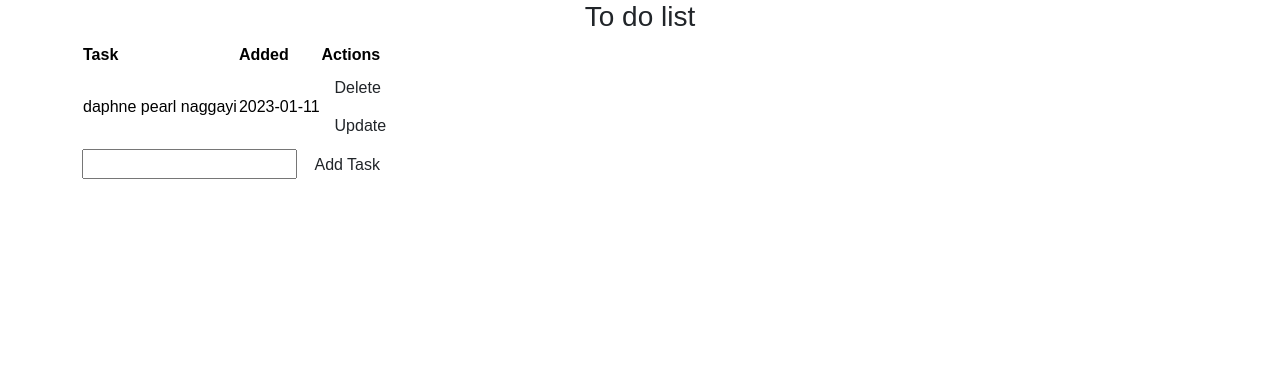
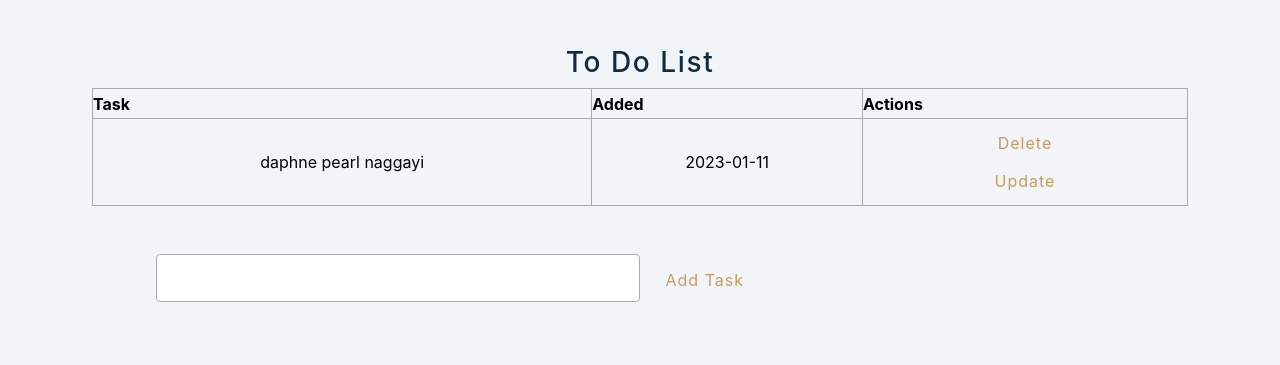
Before and after one commit to Naggayi-Daphne-Pearl/todo_list, a Flask app: page / in a window 1280 px wide. Shown: the top 365 px of the page. Run offline with Flask 2, Linux system fonts and the light colour scheme; data comes from the database, SQL or seed files in the repository; some libraries are stand-ins or nearby versions.

Commit message:
Style sheet for the applicatin

```diff
--- a/static/css/main.css
+++ b/static/css/main.css
@@ -1,5 +1,217 @@
-body {
-    margin:0;
-    font-weight: 400;
-    font-family: sans-serif;
+/*
+===============
+Variables
+===============
+*/
+
+:root {
+    /* dark shades of primary color*/
+    --clr-primary-1: hsl(205, 86%, 17%);
+    --clr-primary-2: hsl(205, 77%, 27%);
+    --clr-primary-3: hsl(205, 72%, 37%);
+    --clr-primary-4: hsl(205, 63%, 48%);
+    /* primary/main color */
+    --clr-primary-5: hsl(205, 78%, 60%);
+    /* lighter shades of primary color */
+    --clr-primary-6: hsl(205, 89%, 70%);
+    --clr-primary-7: hsl(205, 90%, 76%);
+    --clr-primary-8: hsl(205, 86%, 81%);
+    --clr-primary-9: hsl(205, 90%, 88%);
+    --clr-primary-10: hsl(205, 100%, 96%);
+    /* darkest grey - used for headings */
+    --clr-grey-1: hsl(209, 61%, 16%);
+    --clr-grey-2: hsl(211, 39%, 23%);
+    --clr-grey-3: hsl(209, 34%, 30%);
+    --clr-grey-4: hsl(209, 28%, 39%);
+    /* grey used for paragraphs */
+    --clr-grey-5: hsl(210, 22%, 49%);
+    --clr-grey-6: hsl(209, 23%, 60%);
+    --clr-grey-7: hsl(211, 27%, 70%);
+    --clr-grey-8: hsl(210, 31%, 80%);
+    --clr-grey-9: hsl(212, 33%, 89%);
+    --clr-grey-10: hsl(210, 36%, 96%);
+    --clr-white: #fff;
+    --clr-gold: #c59d5f;
+
+    --clr-red-dark: hsl(360, 67%, 44%);
+    --clr-red-light: hsl(360, 71%, 66%);
+    --clr-green-dark: hsl(125, 67%, 44%);
+    --clr-green-light: hsl(125, 71%, 66%);
+    --clr-black: #222;
+    --transition: all 0.3s linear;
+    --spacing: 0.1rem;
+    --radius: 0.25rem;
+    --light-shadow: 0 5px 15px rgba(0, 0, 0, 0.1);
+    --dark-shadow: 0 5px 15px rgba(0, 0, 0, 0.2);
+    --max-width: 1170px;
+    --fixed-width: 620px;
+
+
+    --textColor: var(--grey-900);
+    --borderRadius: 0.25rem;
+    --letterSpacing: 1px;
+    --transition: 0.3s ease-in-out all;
+    --max-width: 1120px;
+    --fixed-width: 600px;
+
+    /* box shadow*/
+    --shadow-1: 0 1px 3px 0 rgba(0, 0, 0, 0.1), 0 1px 2px 0 rgba(0, 0, 0, 0.06);
+    --shadow-2: 0 4px 6px -1px rgba(0, 0, 0, 0.1),
+      0 2px 4px -1px rgba(0, 0, 0, 0.06);
+    --shadow-3: 0 10px 15px -3px rgba(0, 0, 0, 0.1),
+      0 4px 6px -2px rgba(0, 0, 0, 0.05);
+    --shadow-4: 0 20px 25px -5px rgba(0, 0, 0, 0.1),
+      0 10px 10px -5px rgba(0, 0, 0, 0.04);
+
+  }
+
+
+  /*
+  ===============
+  Global Styles
+  ===============
+  */
+
+  *,
+  ::after,
+  ::before {
+    margin: 0;
+    padding: 0;
+    box-sizing: border-box;
+  }
+  body {
+    font-family: -apple-system, BlinkMacSystemFont, 'Segoe UI', Roboto, Oxygen,
+      Ubuntu, Cantarell, 'Open Sans', 'Helvetica Neue', sans-serif;
+    background: var(--clr-grey-10);
+    color: var(--clr-grey-1);
+    line-height: 1.5;
+    font-size: 0.875rem;
+  }
+  ul {
+    list-style-type: none;
+  }
+  a {
+    text-decoration: none;
+  }
+  h1,
+  h2,
+  h3,
+  h4 {
+    letter-spacing: var(--spacing);
+    text-transform: capitalize;
+    line-height: 1.25;
+    margin-bottom: 0.75rem;
+  }
+  h1 {
+    font-size: 3rem;
+  }
+  h2 {
+    font-size: 2rem;
+  }
+  h3 {
+    font-size: 1.25rem;
+  }
+  h4 {
+    font-size: 0.875rem;
+  }
+  p {
+    margin-bottom: 1.25rem;
+    color: var(--clr-grey-5);
+  }
+  @media screen and (min-width: 800px) {
+    h1 {
+      font-size: 4rem;
+    }
+    h2 {
+      font-size: 2.5rem;
+    }
+    h3 {
+      font-size: 1.75rem;
+    }
+    h4 {
+      font-size: 1rem;
+    }
+    body {
+      font-size: 1rem;
+    }
+    h1,
+    h2,
+    h3,
+    h4 {
+      line-height: 1;
+    }
+  }
+  /*  global classes */
+
+  /* section */
+  .container {
+    width: 90vw;
+    margin: 3rem auto;
+    max-width: var(--max-width);
+  }
+
+  @media screen and (min-width: 992px) {
+    .container {
+      width: 95vw;
+    }
+  }
+
+
+button {
+    margin-bottom: 1rem;
+    display: flex;
+    justify-content: center;
 }
+
+.btn {
+    background: transparent;
+    border-color: transparent;
+    font-size: 1rem;
+    text-transform: capitalize;
+    margin: 0 0.5rem;
+    letter-spacing: 1px;
+    padding: 0.375rem 0.75rem;
+    color: var(--clr-gold);
+    cursor: pointer;
+    transition: var(--transition);
+    border-radius: var(--radius)
+}
+
+.btn:hover{
+    background: var(--clr-gold);
+    color: var(--clr-white);
+}
+table, td, th {
+    border: 1px solid #aaa;
+}
+
+table {
+    border-collapse: collapse;
+    width: 100%;
+    margin-bottom: 2rem;
+    background-color: var(--clr-grey-10);
+}
+
+th {
+    height: 30px;
+}
+
+td {
+    text-align: center;
+    padding: 5px;
+}
+
+input {
+    margin: 1rem auto;
+    border-radius: var(--borderRadius);
+    border: 1px solid #aaa;
+    height:3rem;
+    width:50%;
+
+}
+
+.add-task {
+    align-items: center;
+    justify-content: center;
+    margin: auto 4rem;
+}
```
